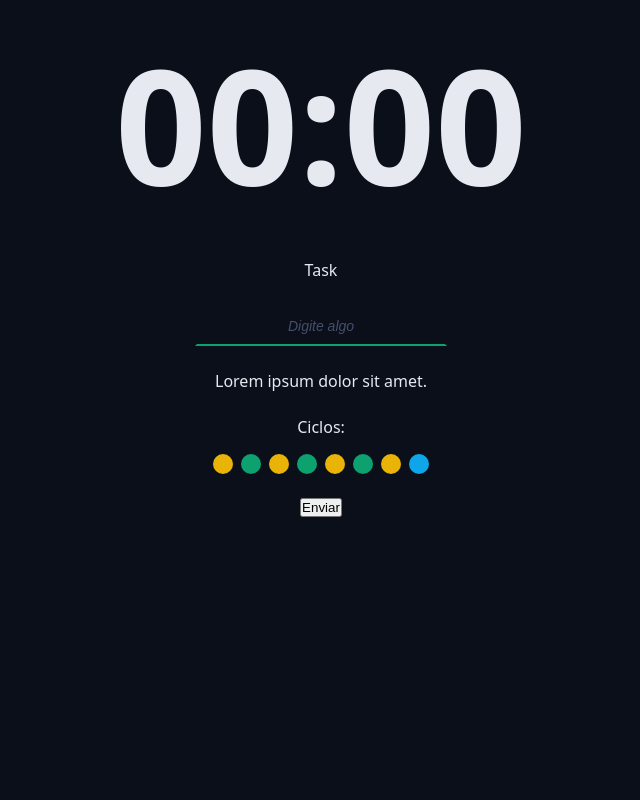
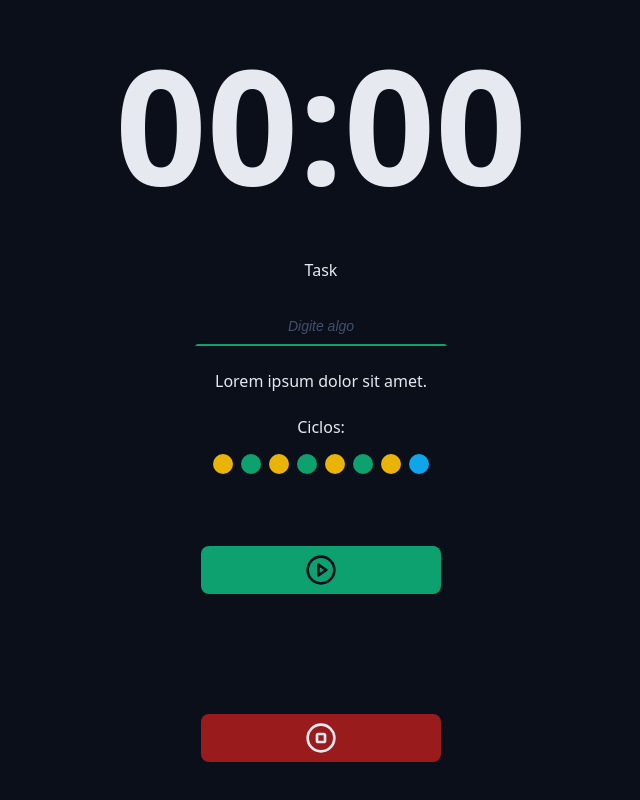
Before and after one commit to jordanogiacomet/chronos-pomodoro, a React (Vite) app: page / in a window 1280 px wide. Shown: the part 282-1082 px from the top of the page, without its empty margins (319-959 px from the left). Before the commit the page ends 831 px from the top, so only its background shows below. Built offline with nearby package versions, Linux system fonts and the light colour scheme.

Commit message:
WIP - Aula 31 completa;

```diff
--- a/src/App.tsx
+++ b/src/App.tsx
@@ -8,6 +8,8 @@
 import { CountDown } from './components/CountDown';
 import { DefaultInput } from './components/DefaultInput';
 import { Cycles } from './components/Cycles';
+import { DefaultButton } from './components/DefaultButton';
+import { PlayCircleIcon, StopCircleIcon } from 'lucide-react';
 
 export function App() {
   return (
@@ -38,7 +40,8 @@
             <Cycles />
           </div>
           <div className='formRow'>
-            <button>Enviar</button>
+            <DefaultButton icon={<PlayCircleIcon />} />
+            <DefaultButton icon={<StopCircleIcon />} color='red' />
           </div>
         </form>
       </Container>
--- /dev/null
+++ b/src/components/DefaultButton/index.tsx
@@ -0,0 +1,22 @@
+import styles from './styles.module.css';
+import React from 'react';
+import { Fragment } from 'react/jsx-runtime';
+
+type DefaultButtonProps = {
+  icon: React.ReactNode;
+  color?: 'green' | 'red';
+} & React.ComponentProps<'button'>;
+
+export function DefaultButton({
+  icon,
+  color = 'green',
+  ...props
+}: DefaultButtonProps) {
+  return (
+    <Fragment>
+      <button className={`${styles.button} ${styles[color]}`} {...props}>
+        {icon}
+      </button>
+    </Fragment>
+  );
+}
--- /dev/null
+++ b/src/components/DefaultButton/styles.module.css
@@ -0,0 +1,31 @@
+.button {
+  border: none;
+  display: flex;
+  align-items: center;
+  justify-content: center;
+  min-width: 24rem;
+  padding: 0.8rem;
+  border-radius: 0.8rem;
+  margin: 4.8rem 0;
+  cursor: pointer;
+  transition: all 0.2s ease-in-out;
+}
+
+.button svg {
+  width: 3.2rem;
+  height: 3.2rem;
+}
+
+.button:hover {
+  filter: brightness(80%);
+}
+
+.green {
+  background: var(--primary);
+  color: var(--text-over-primary);
+}
+
+.red {
+  background: var(--error);
+  color: var(--text-over-error);
+}
```
